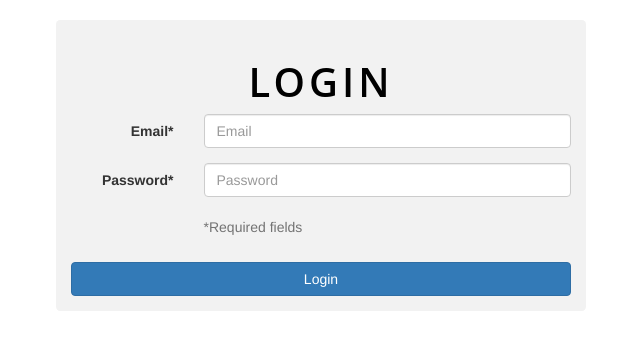
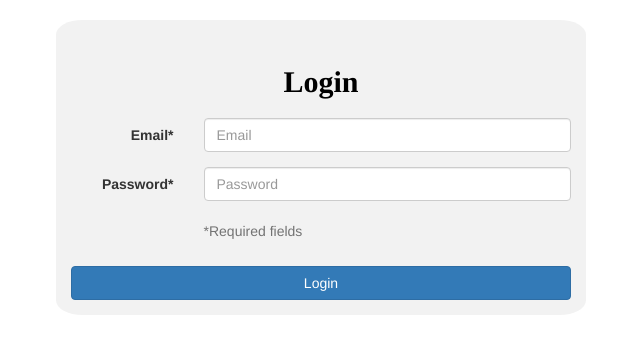
Before and after one commit to Pawarpremlata/SahaayWEBUI, a website: page public/pages/login.html in a window 1280 px wide. Shown: the whole page, without its empty margins (319-959 px from the left). Drawn offline with nearby package versions, Linux system fonts and the light colour scheme; no server answers.

Commit message:
Minor changes

```diff
--- a/public/pages/login.html
+++ b/public/pages/login.html
@@ -80,19 +80,17 @@
             max-width: 530px;
             padding: 15px;
             margin: 0 auto;
-            border-radius: 0.3em;
+            border-radius: 5%;
             background-color: #f2f2f2;
         }
 
         *[role="form"] h2 {
-            font-family: 'Open Sans' , sans-serif;
-            font-size: 40px;
+            font-family: times;
+            font-size: 30px;
             font-weight: 600;
             color: #000000;
-            margin-top: 5%;
+            padding:10px;
             text-align: center;
-            text-transform: uppercase;
-            letter-spacing: 4px;
         }
     </style>
 </head>
```
Also changed, not shown: index.html (+4 -4 lines), public/pages/feedback.html (+4 -6 lines), public/pages/signup.html (+4 -6 lines).
